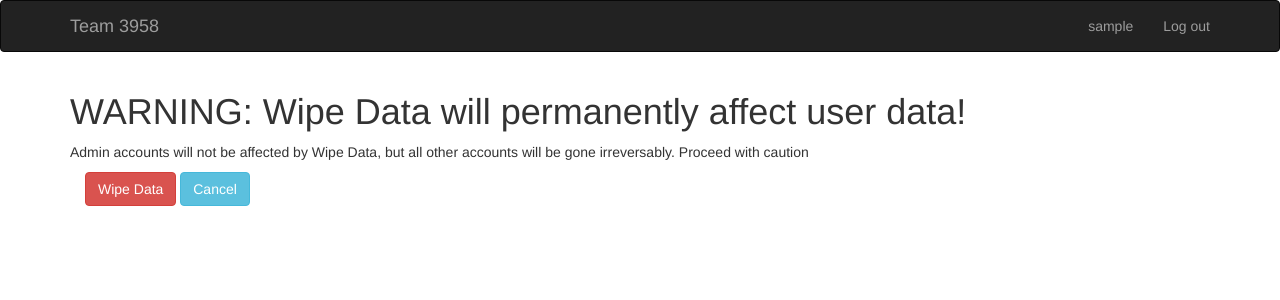
After one commit to Arvigo127/team3958site, a Flask app: page /confirm/ in a window 1280 px wide. The commit adds this page. Shown: the top 300 px of the page. Run offline with Flask 2, Linux system fonts and the light colour scheme; the visitor is signed in with stand-in values (Sample User, id 1); data comes from the database, SQL or seed files in the repository; some libraries are stand-ins or nearby versions.

Commit message:
Added wipe all, finished all features

```diff
--- a/main.py
+++ b/main.py
@@ -142,11 +142,15 @@ class Comment(db.Model):
 #home page
 @app.route("/")
 def index():
+    total_hours = 0
+    users=User.query.all()
+    for i in users:
+        total_hours += i.hours
     if not current_user.is_authenticated:
-        return render_template("home-page.html")
+        return render_template("home-page.html", total_hours=total_hours)
     user=User.query.filter_by(username=current_user.username).first()
     roundedtime = rounddowntime(user.hours)
-    return render_template("home-page.html", user=user, roundedtime=roundedtime)
+    return render_template("home-page.html", user=user, roundedtime=roundedtime, total_hours=total_hours)
 
 
 
@@ -366,3 +370,22 @@ def delete(username):
     db.session.commit()
 
     return redirect(url_for('admin'))
+
+
+@app.route("/confirm/")
+@login_required
+def confirm():
+    return render_template("confirm.html")
+
+@app.route('/nuclearoption/')
+@login_required
+def nuclearoption():
+    if not current_user.check_admin:
+        return redirect(url_for('index'))
+    users=User.query.all()
+    for i in users:
+        if i.admin == 0:
+            db.session.delete(i)
+
+    db.session.commit()
+    return redirect(url_for('admin'))
--- a/templates/admin-controls.html
+++ b/templates/admin-controls.html
@@ -48,6 +48,6 @@
     <div class="container">
         <a href="{{ url_for('qrcode', requested=current_user.username) }}" class="btn btn-info" role="button">Generate Login Code</a>
         <a href="{{ url_for('checkallout') }}" class="btn btn-info" role="button">Check All Out</a>
-        <a href="#" class="btn btn-info" role="button">Link Button</a>
+        <a href="{{ url_for('confirm') }}" class="btn btn-danger" role="button">Wipe Data</a>
     </div>
 {%endblock%}
--- /dev/null
+++ b/templates/confirm.html
@@ -0,0 +1,14 @@
+{% extends "main-page.html" %}
+
+{%block header%}Team 3958{%endblock%}
+{%block title%}Confirm{%endblock%}
+{%block content%}
+    <h1>WARNING: Wipe Data will permanently affect user data!</h1>
+    <p>Admin accounts will not be affected by Wipe Data, but all other accounts will be gone irreversably. Proceed with caution</p>
+    <div class="container" style="white-space: nowrap;">
+
+        <a href='{{ url_for("nuclearoption") }}' class='btn btn-danger' role='button' style='display: inline-block;'>Wipe Data</a>
+        <a href='{{ url_for("admin") }}' class='btn btn-info' role='button' style='display: inline-block;'>Cancel</a>
+
+    </div>
+{%endblock%}
```
Also changed, not shown: templates/home-page.html (+6 -2 lines).
